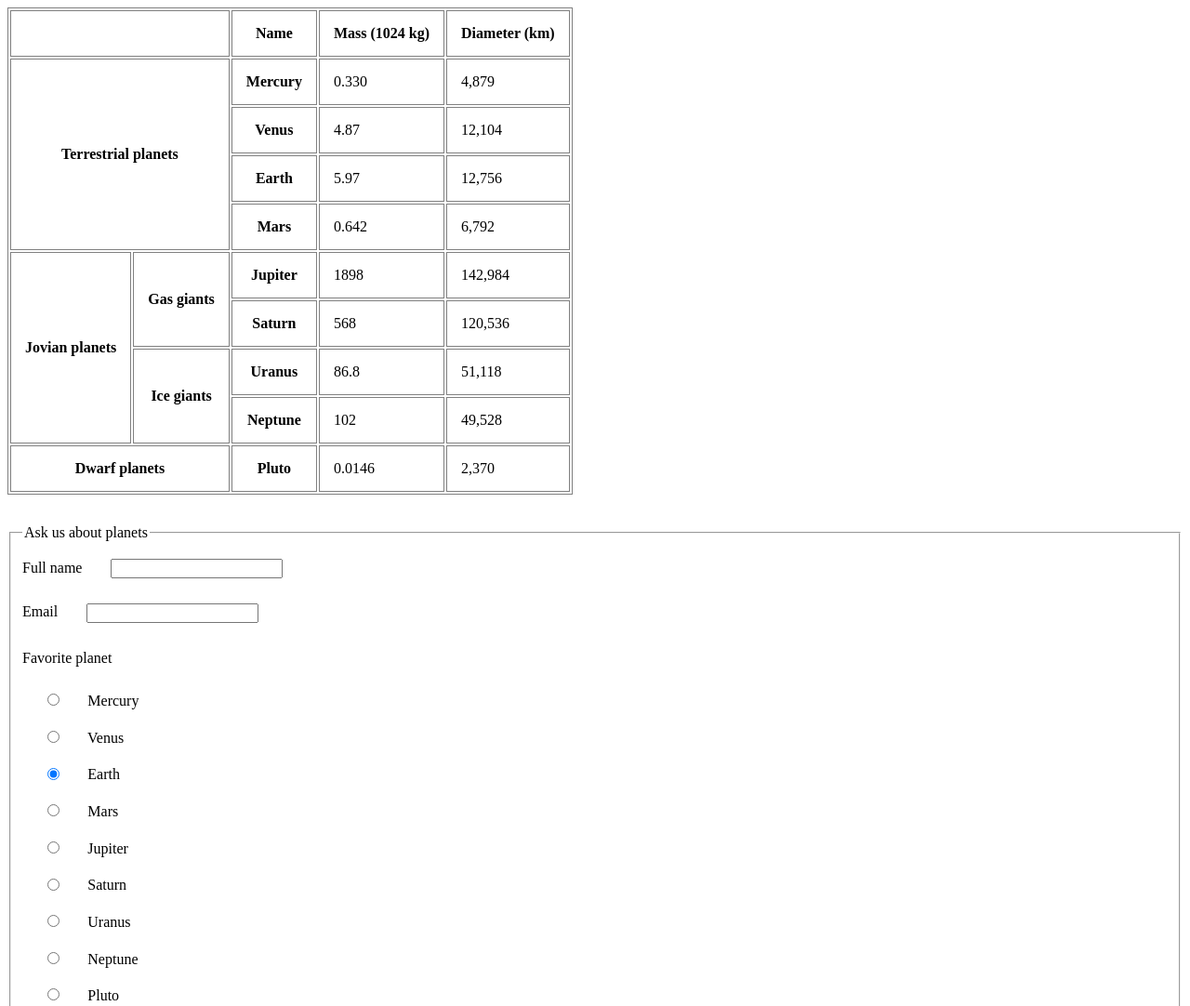
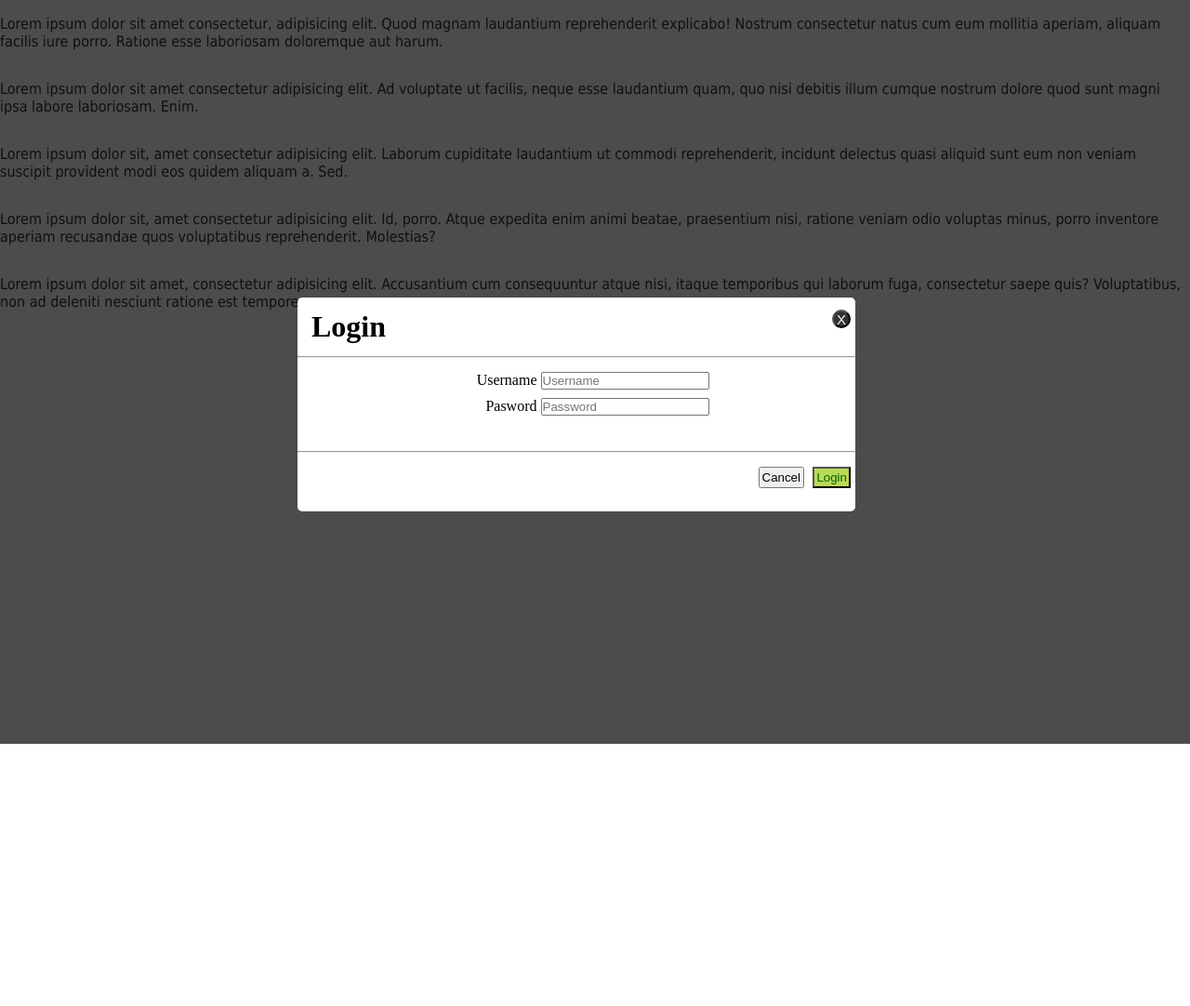
Before and after one commit to Bogdan-Mireanu/agilehub-teme, a plain HTML site: page index.html in a window 1280 px wide. Shown: the top 1082 px of the page at 93% size. After the commit the page ends 800 px from the top, so only its background shows below. Drawn offline with Linux system fonts and the light colour scheme.

Commit message:
Add files via upload
finished my modal homework

```diff
--- a/index.html
+++ b/index.html
@@ -3,126 +3,54 @@
 <head>
     <meta charset="UTF-8">
     <meta name="viewport" content="width=device-width, initial-scale=1.0">
-    <title>Tema 1</title>
-    <style>
-        table {
-            border: 1px solid grey;
-        }
-        th, td {
-            border: 1px solid gray;
-            padding: 15px;
-        }
-        form {
-            margin-top: 2em;
-        }
-        input {
-            margin: 1em 2em;
-        }
-    </style>
+    <title>Document</title>
+    <link rel="stylesheet" href="style.css">
 </head>
 <body>
-    <table>
-        <thead>
-            <tr>
-                <th colspan="2"></th>
-                <th scope="col">Name</th>
-                <th scope="col">Mass (1024 kg)</th>
-                <th scope="col">Diameter (km)</th>
-            </tr>
-        </thead>
-        <thbody>
-            <tr>
-                <th colspan="2"rowspan="4" >Terrestrial planets</th>
-                <th>Mercury</th>
-                <td>0.330</td>
-                <td>4,879</td>
-            </tr>
-            <tr>
-                <th>Venus</th>
-                <td>4.87</td>
-                <td>12,104</td>
-            </tr>
-            <tr>
-                <th>Earth</th>
-                <td>5.97</td>
-                <td>12,756</td>
-            </tr>
-            <tr>
-                <th>Mars</th>
-                <td>0.642</td>
-                <td>6,792</td>
-            </tr>
-            <tr>
-                <th colspan="1" rowspan="4">Jovian planets</th>
-                <th colspan="1" rowspan="2">Gas giants</th>
-                <th>Jupiter</th>
-                <td>1898</td>
-                <td>142,984</td>
-            </tr>
-            <tr>
-                <th>Saturn</th>
-                <td>568</td>
-                <td>120,536</td>
-            </tr>
-            <tr>
-                <th colspan="1" rowspan="2">Ice giants</th>
-                <th>Uranus</th>
-                <td>86.8</td>
-                <td>51,118</td>
-            </tr>
-            <tr>
-                <th>Neptune</th>
-                <td>102</td>
-                <td>49,528</td>
-            </tr>
-            <tr>
-                <th colspan="2">Dwarf planets</th>
-                <th>Pluto</th>
-                <td>0.0146</td>
-                <td>2,370</td>
-            </tr>
-        </thbody>
-    </table>
 
-    <form action="" method="post">
-        <fieldset>
-            <legend>Ask us about planets</legend>
-            <div>
-                <label for="fname">Full name</label>
-                <input type="text" id="fname" name="fname" required>
+    <div class="container">
+        <p>Lorem ipsum dolor sit amet consectetur, adipisicing elit. Quod magnam
+            laudantium reprehenderit explicabo! Nostrum consectetur natus cum eum
+            mollitia aperiam, aliquam facilis iure porro. Ratione esse laboriosam
+            doloremque aut harum.</p>
+            <p>Lorem ipsum dolor sit amet consectetur adipisicing elit. Ad voluptate
+            ut facilis, neque esse laudantium quam, quo nisi debitis illum cumque
+            nostrum dolore quod sunt magni ipsa labore laboriosam. Enim.</p>
+            <p>Lorem ipsum dolor sit, amet consectetur adipisicing elit. Laborum cupiditate
+            laudantium ut commodi reprehenderit, incidunt delectus quasi aliquid sunt
+            eum non veniam suscipit provident modi eos quidem aliquam a. Sed.</p>
+            <p>Lorem ipsum dolor sit, amet consectetur adipisicing elit. Id, porro. Atque
+            expedita enim animi beatae, praesentium nisi, ratione veniam odio voluptas
+            minus, porro inventore aperiam recusandae quos voluptatibus reprehenderit.
+            Molestias?</p>
+            <p>Lorem ipsum dolor sit amet, consectetur adipisicing elit. Accusantium cum
+            consequuntur atque nisi, itaque temporibus qui laborum fuga, consectetur
+            saepe quis? Voluptatibus, non ad deleniti nesciunt ratione est tempore quam.</p>
+        <div class="container2"></div>
+        <form class="myForm">
+            <div class="formHeader">
+                <h1>Login</h1>
+                <button type="button" class="corner"> X </button>
             </div>
-            <div>
-                <label for="email">Email</label>
-                <input type="email" id="email" name="email" required>
+            <hr>
+            <div class="formContainer">
+                <div class="block">
+                    <label for="username">Username</label>
+                    <input type="text" id="username" name="username" placeholder="Username" required>
+                </div>
+                <div class="block">
+                    <label for="password">Pasword</label>
+                    <input type="password" id="password" name="password" placeholder="Password" required>
+                </div>
             </div>
-            <p>Favorite planet</p>
-            <input type="radio" name='planet' value="mercury">
-            <label for="mercury">Mercury</label><br>
-            <input type="radio" name='planet' value="venus">
-            <label for="venus">Venus</label><br>
-            <input type="radio" name='planet' value="earth" checked>
-            <label for="earth">Earth</label><br>
-            <input type="radio" name='planet' value="mars">
-            <label for="mars">Mars</label><br>
-            <input type="radio" name='planet' value="jupiter">
-            <label for="jupiter">Jupiter</label><br>
-            <input type="radio" name='planet' value="saturn">
-            <label for="saturn">Saturn</label><br>
-            <input type="radio" name='planet' value="uranus">
-            <label for="uranus">Uranus</label><br>
-            <input type="radio" name='planet' value="neptune">
-            <label for="neptune">Neptune</label><br>
-            <input type="radio" name='planet' value="pluto">
-            <label for="pluto">Pluto</label><br>
+            <hr>
+            <div class="formFooter">
+                <button type="button" id="cancelBtn">Cancel</button>
+                <button type="button"id="loginBtn">Login</button>
+            </div>
 
-            <input type="checkbox" name="terms" required>
-            <label for="terms">I agree to the <a href="https://www.unsite.com/termsandconditions">terms and conditions</a></label> <br>
+        </form>
+    </div>
 
-            <input type="reset" value="Reset">
-            <input type="submit" value="Ask away">
-
-
-        </fieldset>
-    </form>
 </body>
 </html>
--- /dev/null
+++ b/style.css
@@ -0,0 +1,90 @@
+* {
+    margin: 0;
+    padding: 0;
+    box-sizing: border-box;
+}
+p {
+    font-family: tahoma;
+    color: #333;
+    padding-top: 1em;;
+    margin-bottom: 1em ;
+}
+
+
+.container2 {
+    position: absolute;
+    background-color:black;
+    opacity: 0.7;
+    z-index: 1;
+    width: 100vw;
+    height: 100vh;
+    left: 0px;
+    top: 0px;
+}
+.myForm{
+    position: fixed;
+    background-color: white;
+    z-index: 2;
+    width: 600px;
+    min-height: 200px;
+    border-radius: 5px;
+    border: 1px #cdcdcd ;
+    top: 40%;
+    left:25%;
+    padding: 1% 0;
+}
+.formHeader {
+    height: 50px;
+}
+h1,
+.corner {
+    display: inline;
+}
+h1 {
+    margin-left:15px;
+}
+.corner{
+    position: absolute;
+    right: 5px;
+    background-color:#333;
+    border-radius: 50%;
+    color: #fff;
+    font-size: 15px;
+    width: 20px;
+    height: 20px;
+}
+.formFooter {
+    height: 50px;
+}
+.formContainer{
+    height: 100px;
+    padding: 15px 0;
+    text-align: center;
+}
+label {
+    display: inline-block;
+    width: 100px;
+    text-align: right;
+    margin-bottom: 10px;
+
+}
+input[placeholder] {
+    color:#929292;
+}
+#cancelBtn,
+#loginBtn {
+    padding: 2px;
+}
+
+#loginBtn{
+    background-color: #bada55;
+    color: darkgreen;
+    position: absolute;
+    right: 5px;
+    bottom:25px;
+}
+#cancelBtn {
+    position:absolute;
+    right: 55px;
+    bottom: 25px;
+}
```
